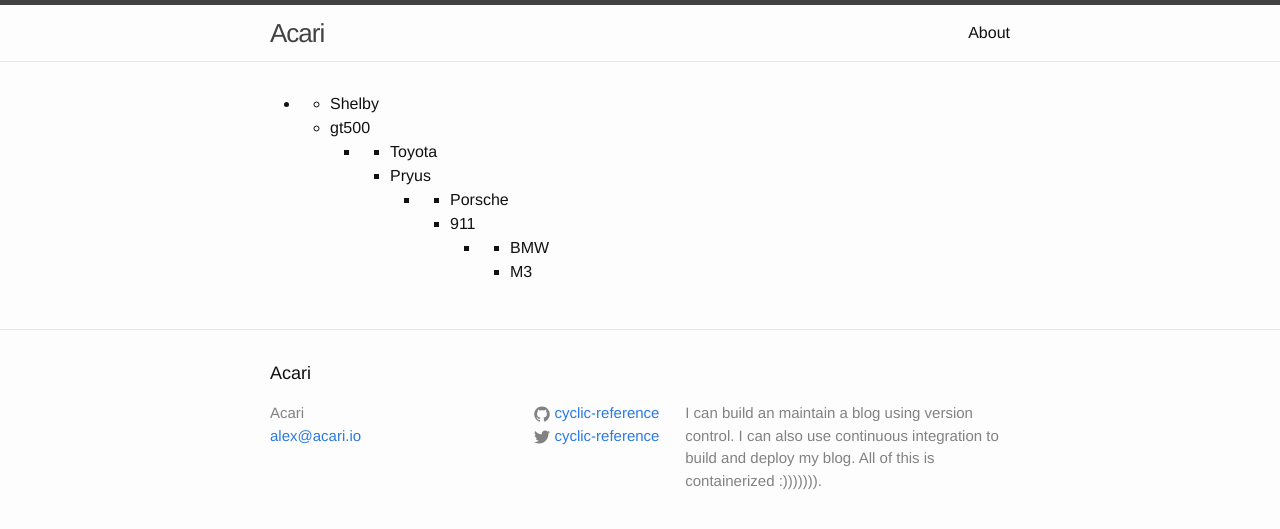
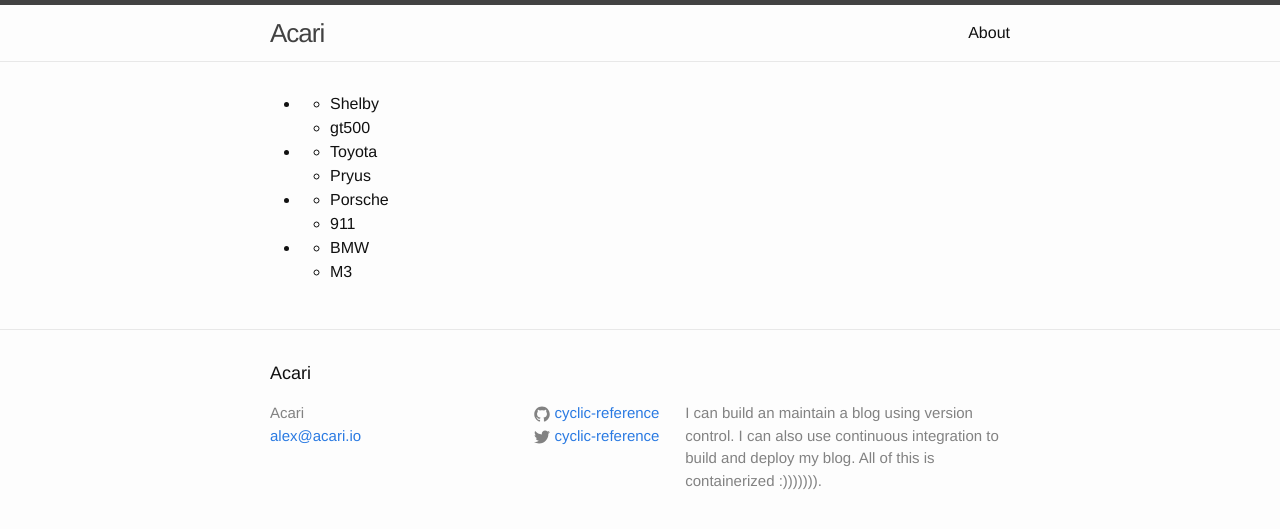
Before and after one commit to Unthrottled/blog, a Jekyll site: the page built from _cool_collection/cars.html, in a window 1280 px wide. Shown: the top 529 px of the page. Built offline with Jekyll 4.4.1, drawn with Linux system fonts in a browser that asks for light colours.

Commit message:
I stand by my last commits message

```diff
--- a/_cool_collection/cars.html
+++ b/_cool_collection/cars.html
@@ -7,7 +7,7 @@
    <ul>
     <li> {{ car.make }} </li>
     <li> {{ car.model }} </li>
-   <ul>
+   </ul>
   </li>
 {% endfor %}
-<ul>
+</ul>
--- a/_cool_collection/shapes.html
+++ b/_cool_collection/shapes.html
@@ -7,7 +7,7 @@
    <ul>
     <li> {{ shape.type }} </li>
     <li> {{ shape.color }} </li>
-   <ul>
+   </ul>
   </li>
 {% endfor %}
-<ul>
+</ul>
```
